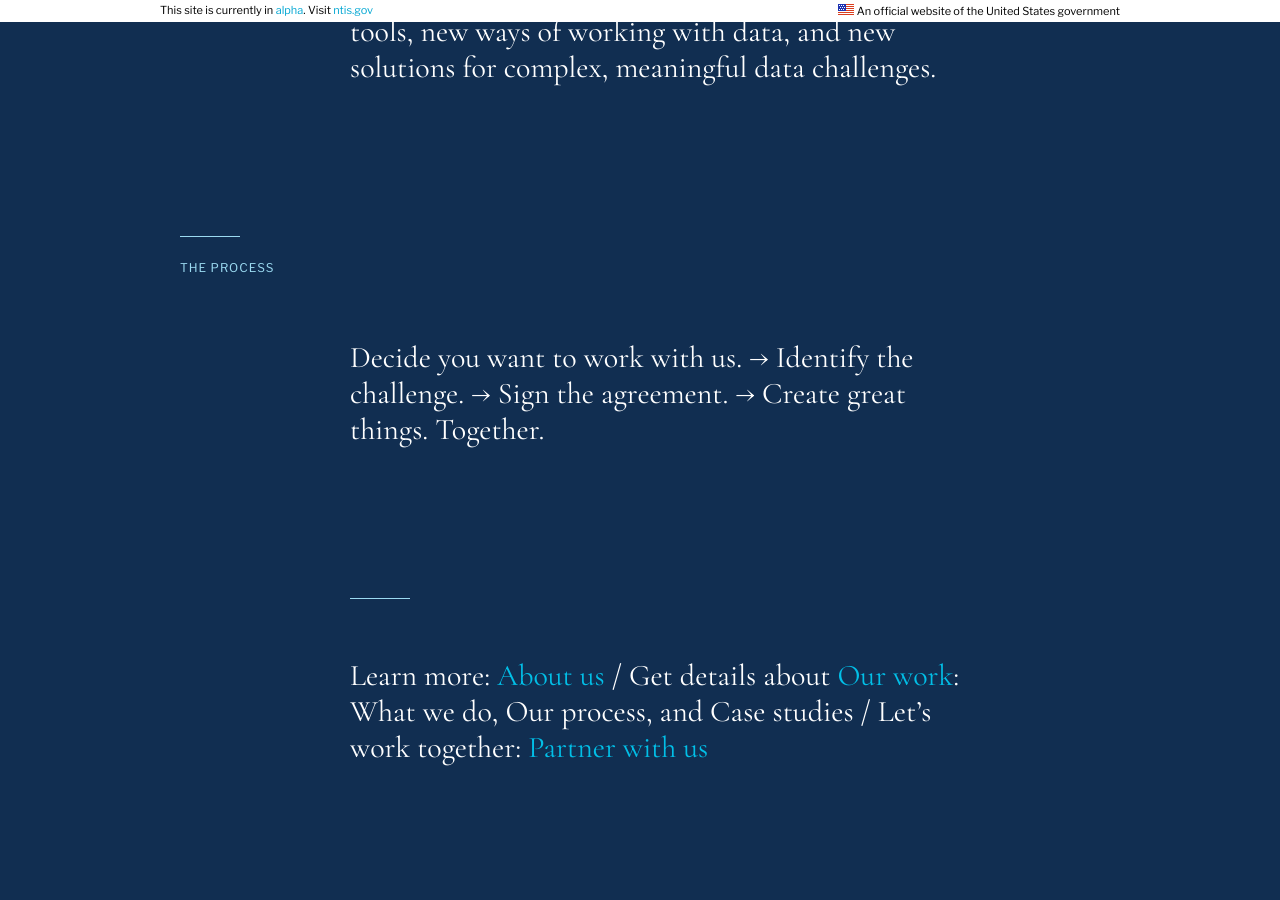
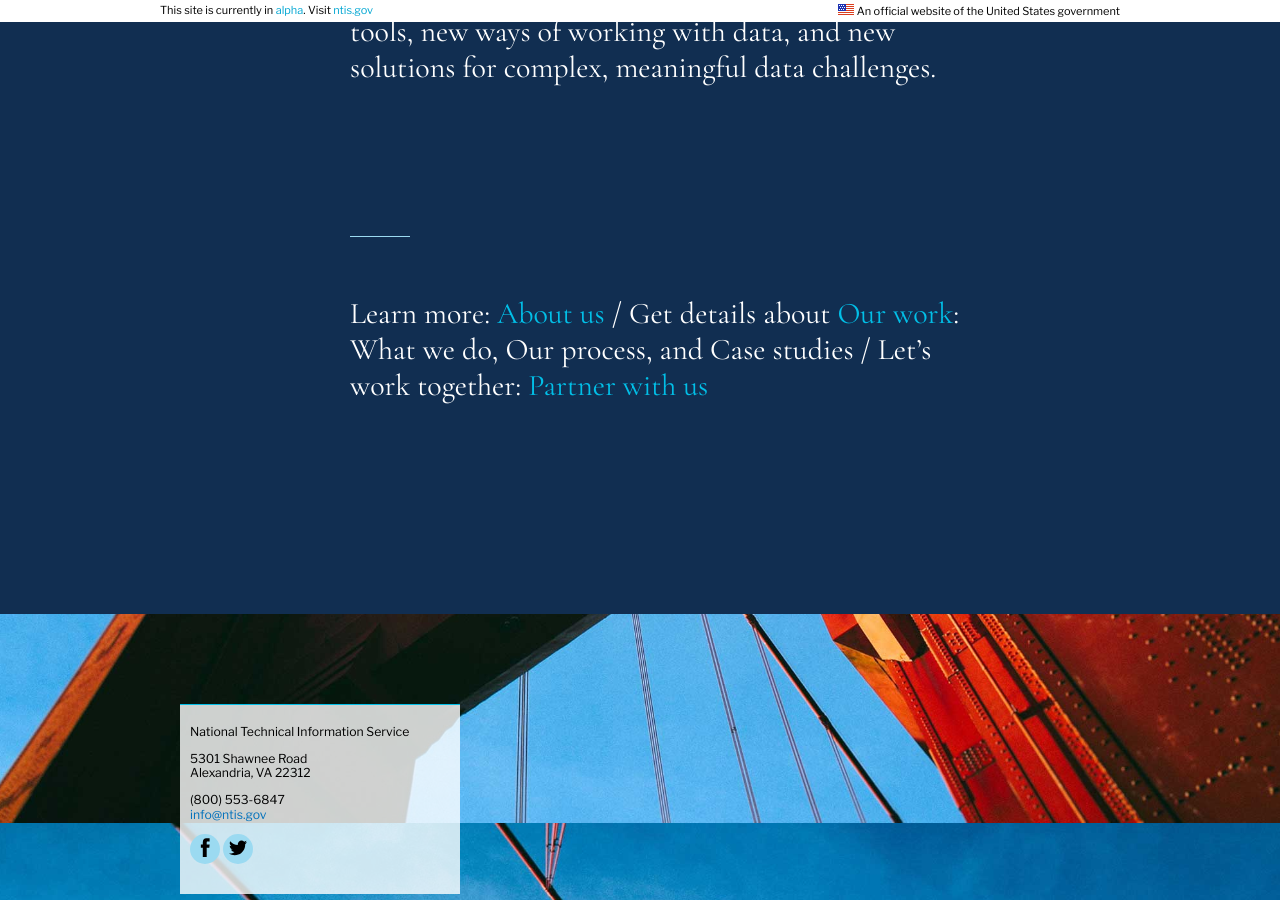
Before and after one commit to 18F/ntis-gov, a Jekyll site: the page index.html, which Jekyll copies as it is, in a window 1280 px wide and 900 px high, scrolled down 1877 px. Built offline with Jekyll 4.4.1, drawn with Linux system fonts in a browser that asks for light colours; some web fonts are replaced.

Commit message:
removed process content from home page

```diff
--- a/index.html
+++ b/index.html
@@ -78,10 +78,6 @@
           Our partners are leaders in education, industry, and nonprofits who partner with the federal agencies we serve.  Our partners have opportunities to create new tools, new ways of working with data, and new solutions for complex, meaningful data challenges.
         </p>
 
-        <h3>The process</h3>
-        <p>
-          Decide you want to work with us. &rarr; Identify the challenge. &rarr;  Sign the agreement. &rarr; Create great things. Together.
-        </p>
 
       </section>
 
```
